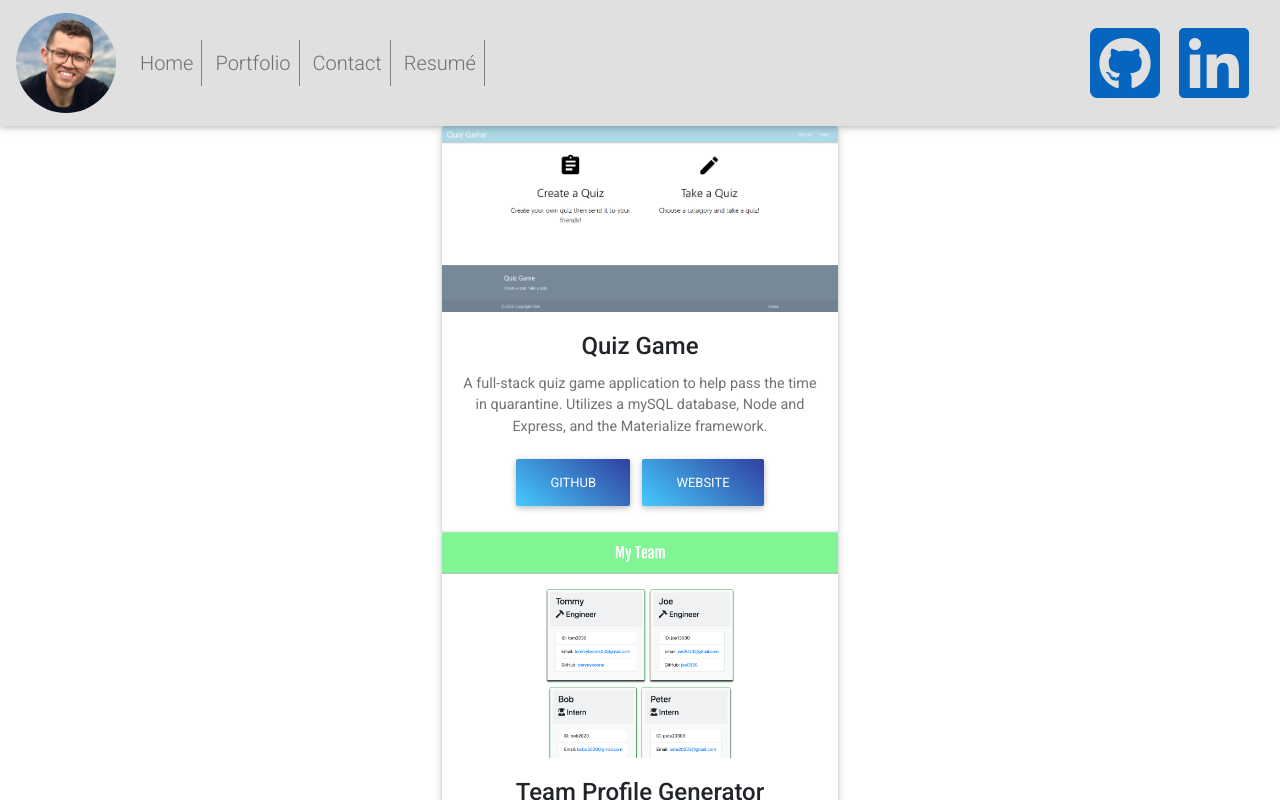
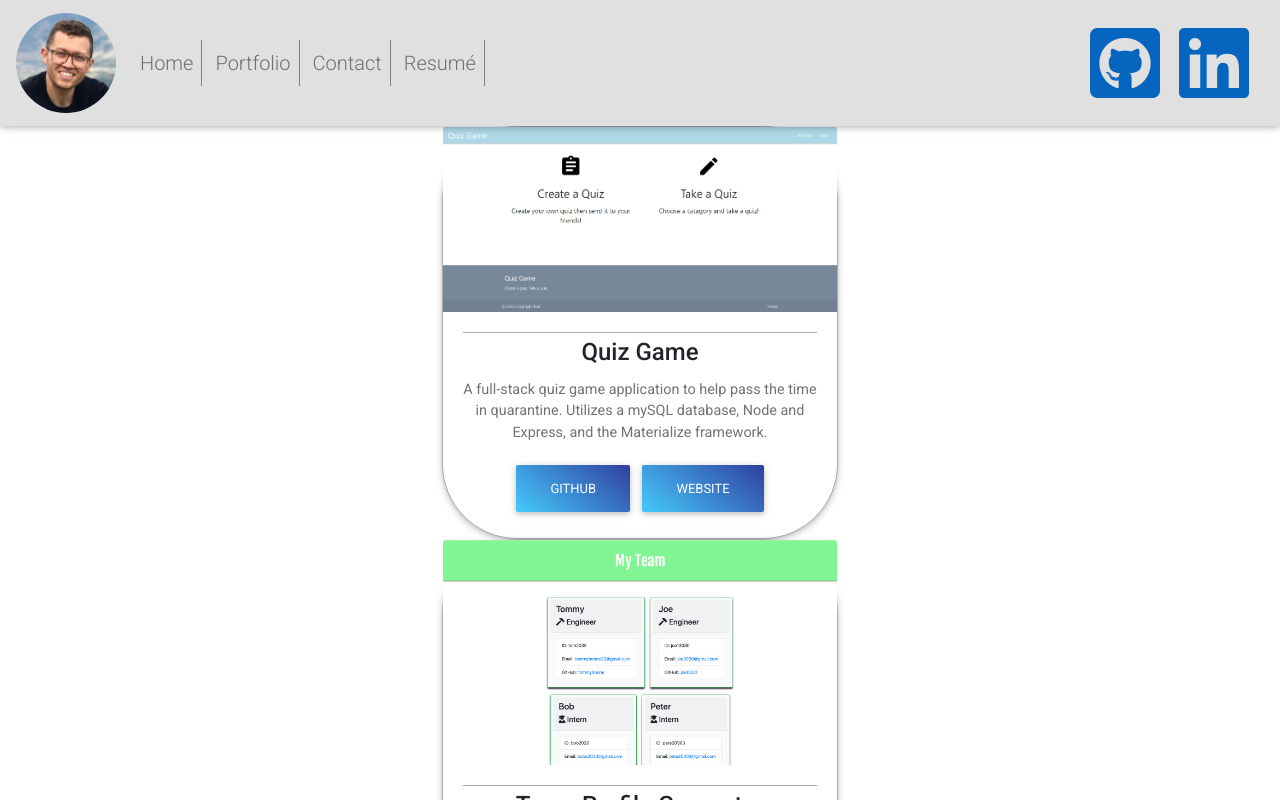
Before and after one commit to tommyboone/react_portfolio, a React (Create React App) app: page /projects in a window 1280 px wide. Shown: the top 800 px of the page. Built offline with nearby package versions, Linux system fonts and the light colour scheme.

Commit message:
styling updates to project cards

```diff
--- a/src/components/Projects/Projects-Page.js
+++ b/src/components/Projects/Projects-Page.js
@@ -1,5 +1,6 @@
 import React from "react";
 import ProjectList from "../../Project-List.json";
+import "./Projects.css"
 import {
   MDBBtn,
   MDBContainer,
@@ -57,7 +58,7 @@ class ProjectCard extends React.Component {
           <MDBRow>
               <MDBCol md="4" />
             <MDBCol md="4">
-              <MDBCard wide cascade>
+              <MDBCard wide cascade className="project-card">
                 <MDBView cascade>
                   <MDBCardImage
                     hover
@@ -69,7 +70,7 @@ class ProjectCard extends React.Component {
                 </MDBView>
 
                 <MDBCardBody cascade className="text-center">
-                  <MDBCardTitle className="card-title">
+                  <MDBCardTitle className="card-title ">
                     <strong>{data.title}</strong>
                   </MDBCardTitle>
 
--- a/src/components/Projects/Projects.css
+++ b/src/components/Projects/Projects.css
@@ -0,0 +1,13 @@
+.d-block{
+    height:700px;
+}
+.project-card{
+    border:1px solid darkgray;
+    box-shadow: 10px darkgray;
+    border-radius:75px;;
+}
+
+.card-title{
+    border-top: 1px solid darkgray;
+    padding-top:5px;
+}
```
